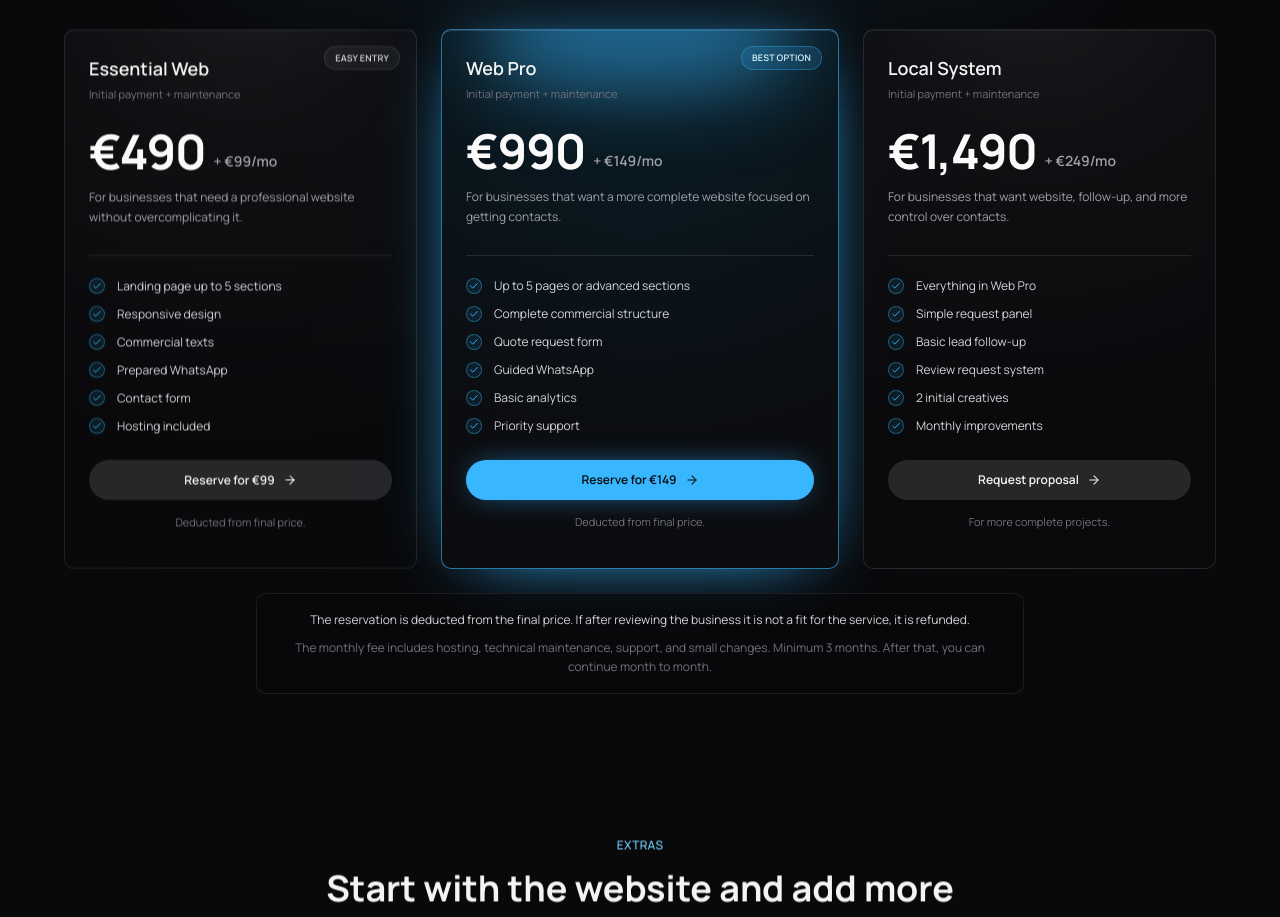
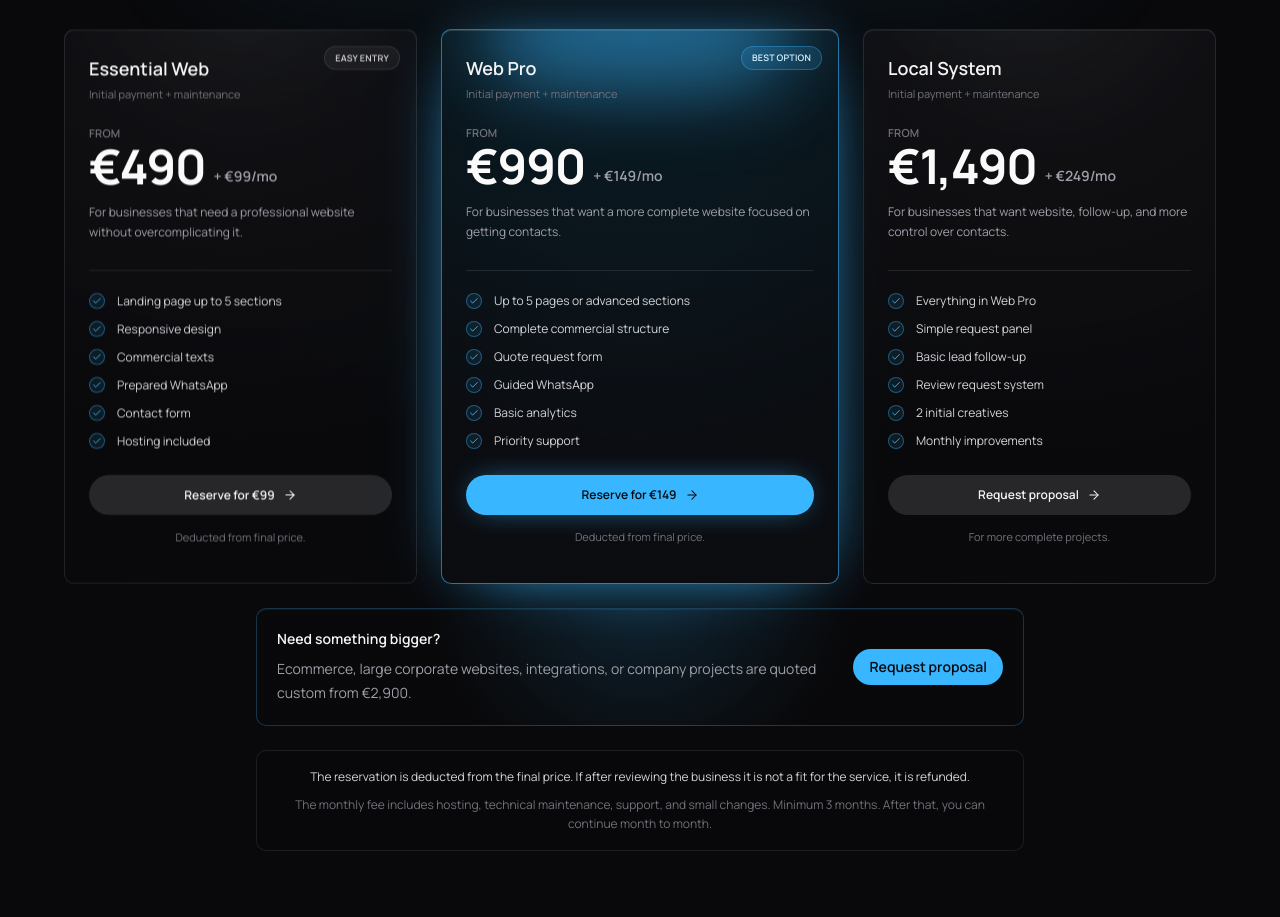
Before and after one commit to luucabg/unostudio-org-last, a Next.js app: page / in a window 1280 px wide. Shown: the part 2800-3717 px from the top of the page. Built offline with nearby package versions, Linux system fonts and the light colour scheme; no server answers; a web font is replaced by a local one.

Commit message:
feat(pricing): add custom project option

```diff
--- a/app/api/contact/route.ts
+++ b/app/api/contact/route.ts
@@ -22,10 +22,11 @@ const allowedServices = new Set([
   "Web Esencial",
   "Web Pro",
   "Sistema Local",
+  "Proyecto a medida",
   "Mantenimiento web",
   "Otro",
 ])
-const allowedBudgets = new Set(["Demo gratuita", "490-990 €", "990-1.490 €", "1.490 €+", "No lo sé"])
+const allowedBudgets = new Set(["Demo gratuita", "490-990 €", "990-1.490 €", "1.490 €+", "2.900 €+", "No lo sé"])
 const allowedUrgencies = new Set(["Este mes", "1-2 meses", "Más adelante"])
 
 function text(formData: FormData, key: string, max = 4000) {
--- a/app/contacto/page.tsx
+++ b/app/contacto/page.tsx
@@ -130,6 +130,7 @@ export default async function ContactoPage({ searchParams }: { searchParams?: Se
                   <option>Web Esencial</option>
                   <option>Web Pro</option>
                   <option>Sistema Local</option>
+                  <option>Proyecto a medida</option>
                   <option>Mantenimiento web</option>
                   <option>Otro</option>
                 </select>
@@ -143,6 +144,7 @@ export default async function ContactoPage({ searchParams }: { searchParams?: Se
                   <option>490-990 €</option>
                   <option>990-1.490 €</option>
                   <option>1.490 €+</option>
+                  <option>2.900 €+</option>
                   <option>No lo sé</option>
                 </select>
               </Field>
--- a/app/layout.tsx
+++ b/app/layout.tsx
@@ -127,6 +127,7 @@ const structuredData = {
       { "@type": "Offer", itemOffered: { "@type": "Service", name: "Web Esencial" } },
       { "@type": "Offer", itemOffered: { "@type": "Service", name: "Web Pro" } },
       { "@type": "Offer", itemOffered: { "@type": "Service", name: "Sistema Local" } },
+      { "@type": "Offer", itemOffered: { "@type": "Service", name: "Proyecto a medida" } },
     ],
   },
 }
--- a/components/sections/pricing-section.tsx
+++ b/components/sections/pricing-section.tsx
@@ -31,6 +31,8 @@ export function PricingSection() {
           {t.pricing.plans.map((plan, index) => {
             const [setupPrice, monthlyPrice] = plan.price.split(" + ")
             const setupParts = setupPrice.match(/^(Desde|From)\s(.+)$/)
+            const setupLabel = setupParts ? setupParts[1] : null
+            const setupAmount = setupParts ? setupParts[2] : setupPrice
             const href = stripePaymentLinks[plan.name] || plan.href
             const isExternal = href.startsWith("http")
 
@@ -66,17 +68,13 @@ export function PricingSection() {
 
                   <div className="relative mb-5">
                     <div className="font-display leading-none text-zinc-50">
+                      {setupLabel ? (
+                        <p className="mb-1 text-[11px] font-semibold uppercase tracking-wide text-zinc-500">
+                          {setupLabel}
+                        </p>
+                      ) : null}
                       <div className="flex flex-wrap items-end gap-x-2 gap-y-1">
-                        <p className="text-4xl font-bold tracking-tight md:text-5xl">
-                          {setupParts ? (
-                            <>
-                              <span className="mr-2">{setupParts[1]}</span>
-                              <span>{setupParts[2]}</span>
-                            </>
-                          ) : (
-                            setupPrice
-                          )}
-                        </p>
+                        <p className="text-4xl font-bold tracking-tight md:text-5xl">{setupAmount}</p>
                         {monthlyPrice ? (
                           <p className="pb-1 text-sm font-semibold text-zinc-400">+ {monthlyPrice}</p>
                         ) : null}
@@ -118,6 +116,21 @@ export function PricingSection() {
         </div>
 
         <ScrollReveal delay={120}>
+          <div className="mx-auto mt-6 flex max-w-3xl flex-col items-center gap-4 rounded-lg border border-[#38b6ff]/25 bg-[radial-gradient(circle_at_50%_-30%,rgba(56,182,255,0.16),rgba(9,9,11,0.84)_52%)] p-5 text-center shadow-[inset_0_1px_0_rgba(255,255,255,0.06)] sm:flex-row sm:justify-between sm:text-left">
+            <div>
+              <p className="text-sm font-semibold text-zinc-100">{t.pricing.customProject.title}</p>
+              <p className="mt-2 max-w-2xl text-sm leading-6 text-zinc-400">{t.pricing.customProject.body}</p>
+            </div>
+            <a
+              href={t.pricing.customProject.href}
+              className="inline-flex shrink-0 items-center justify-center rounded-full bg-[#38b6ff] px-4 py-2 text-sm font-semibold text-zinc-950 transition hover:bg-[#6ac9ff] focus-visible:outline-none focus-visible:ring-2 focus-visible:ring-[#38b6ff]"
+            >
+              {t.pricing.customProject.cta}
+            </a>
+          </div>
+        </ScrollReveal>
+
+        <ScrollReveal delay={120}>
           <div className="mx-auto mt-6 max-w-3xl rounded-lg border border-zinc-800/70 bg-zinc-950/60 px-5 py-4 text-center">
             <p className="text-xs leading-relaxed text-zinc-300">{t.pricing.reservationNote}</p>
             <p className="mt-2 text-xs leading-relaxed text-zinc-500">
--- a/lib/i18n.ts
+++ b/lib/i18n.ts
@@ -130,7 +130,7 @@ export const translations = {
       eyebrow: "Precios",
       title: "Precios claros para empezar con una web profesional.",
       body:
-        "Puedes pedir una demo gratis antes de decidir. Si ya lo tienes claro, puedes reservar plaza con una señal descontable.",
+        "Pide una demo gratis antes de decidir. Los precios son de partida y pueden variar según páginas, contenido, funciones y nivel de personalización.",
       reservationNote:
         "La reserva se descuenta del precio final. Si tras revisar el negocio no encaja con el servicio, se devuelve.",
       refundNote: "",
@@ -142,7 +142,7 @@ export const translations = {
         {
           name: "Web Esencial",
           description: "Para negocios que necesitan una web profesional sin complicarse.",
-          price: "490€ + 99€/mes",
+          price: "Desde 490€ + 99€/mes",
           badge: "Entrada fácil",
           features: [
             "Landing de hasta 5 secciones",
@@ -161,7 +161,7 @@ export const translations = {
           name: "Web Pro",
           description:
             "Para negocios que quieren una web más completa y enfocada a conseguir contactos.",
-          price: "990€ + 149€/mes",
+          price: "Desde 990€ + 149€/mes",
           badge: "Mejor opción",
           features: [
             "Hasta 5 páginas o secciones avanzadas",
@@ -179,7 +179,7 @@ export const translations = {
         {
           name: "Sistema Local",
           description: "Para negocios que quieren web, seguimiento y más control de contactos.",
-          price: "1.490€ + 249€/mes",
+          price: "Desde 1.490€ + 249€/mes",
           badge: "",
           features: [
             "Todo lo de Web Pro",
@@ -195,7 +195,14 @@ export const translations = {
           highlighted: false,
         },
       ],
-      adManagementNote: "Proyectos más complejos, ecommerce o apps se presupuestan aparte.",
+      customProject: {
+        title: "¿Necesitas algo más grande?",
+        body:
+          "Ecommerce, webs corporativas grandes, integraciones o proyectos para empresas se presupuestan a medida desde 2.900€.",
+        cta: "Pedir propuesta",
+        href: "/#booking",
+      },
+      adManagementNote: "Ecommerce, apps, integraciones avanzadas o empresas grandes se presupuestan aparte.",
     },
     addons: {
       eyebrow: "Extras",
@@ -433,7 +440,7 @@ export const translations = {
       eyebrow: "Pricing",
       title: "Clear pricing to start with a professional website.",
       body:
-        "You can request a free demo before deciding. If you already have it clear, you can reserve your spot with a deductible deposit.",
+        "Request a free demo before deciding. Prices are starting points and may vary depending on pages, content, features, and level of customization.",
       reservationNote:
         "The reservation is deducted from the final price. If after reviewing the business it is not a fit for the service, it is refunded.",
       refundNote: "",
@@ -445,7 +452,7 @@ export const translations = {
         {
           name: "Essential Web",
           description: "For businesses that need a professional website without overcomplicating it.",
-          price: "€490 + €99/mo",
+          price: "From €490 + €99/mo",
           badge: "Easy entry",
           features: [
             "Landing page up to 5 sections",
@@ -464,7 +471,7 @@ export const translations = {
           name: "Web Pro",
           description:
             "For businesses that want a more complete website focused on getting contacts.",
-          price: "€990 + €149/mo",
+          price: "From €990 + €149/mo",
           badge: "Best option",
           features: [
             "Up to 5 pages or advanced sections",
@@ -482,7 +489,7 @@ export const translations = {
         {
           name: "Local System",
           description: "For businesses that want website, follow-up, and more control over contacts.",
-          price: "€1,490 + €249/mo",
+          price: "From €1,490 + €249/mo",
           badge: "",
           features: [
             "Everything in Web Pro",
@@ -498,7 +505,14 @@ export const translations = {
           highlighted: false,
         },
       ],
-      adManagementNote: "More complex projects, ecommerce, or apps are quoted separately.",
+      customProject: {
+        title: "Need something bigger?",
+        body:
+          "Ecommerce, large corporate websites, integrations, or company projects are quoted custom from €2,900.",
+        cta: "Request proposal",
+        href: "/#booking",
+      },
+      adManagementNote: "Ecommerce, apps, advanced integrations, or large company projects are quoted separately.",
     },
     addons: {
       eyebrow: "Extras",
```
